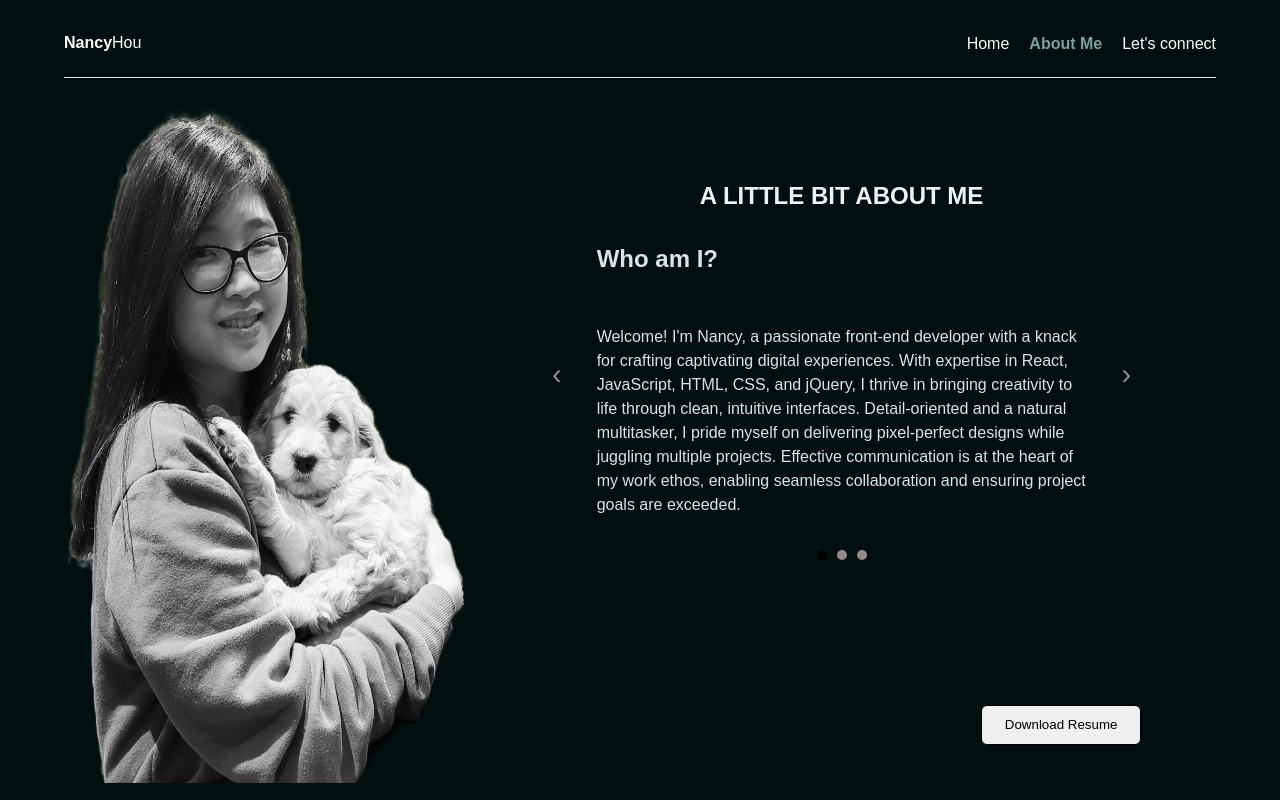
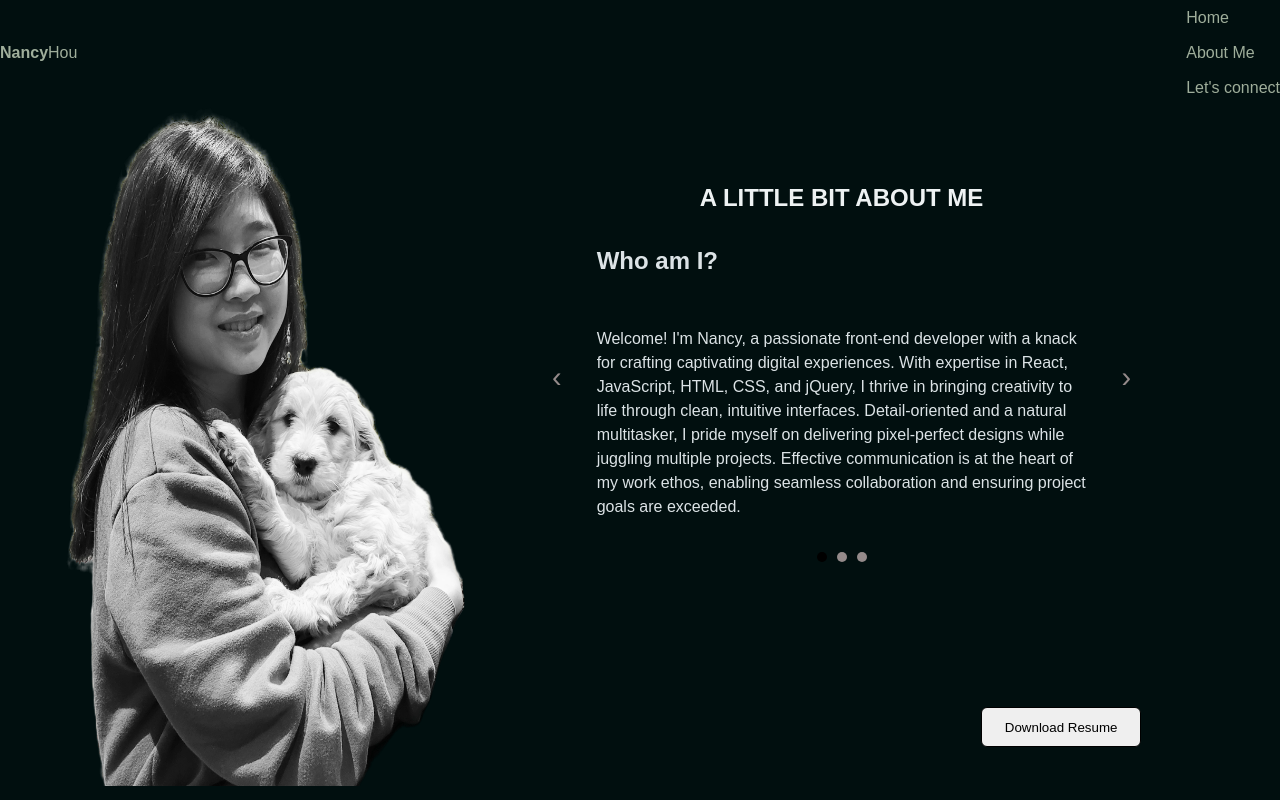
Before and after one commit to hxynh/Portfolio, a React (Create React App) app in the folder frontend/: page /about-me in a window 1280 px wide. Built offline with nearby package versions, Linux system fonts and the light colour scheme.

Commit message:
Adding inline styling for further troubleshooting css styling on vercel

```diff
--- a/frontend/src/components/TopNavBar.jsx
+++ b/frontend/src/components/TopNavBar.jsx
@@ -5,7 +5,7 @@
    const location = useLocation();
 
   return (
-    <div className={classes.headerNav}>
+    <div style={{ display: 'flex', justifyContent: 'space-between', alignItems: 'center' }}>
         <div>
             <Link to='/'><strong>Nancy</strong>Hou</Link>
         </div>
```
